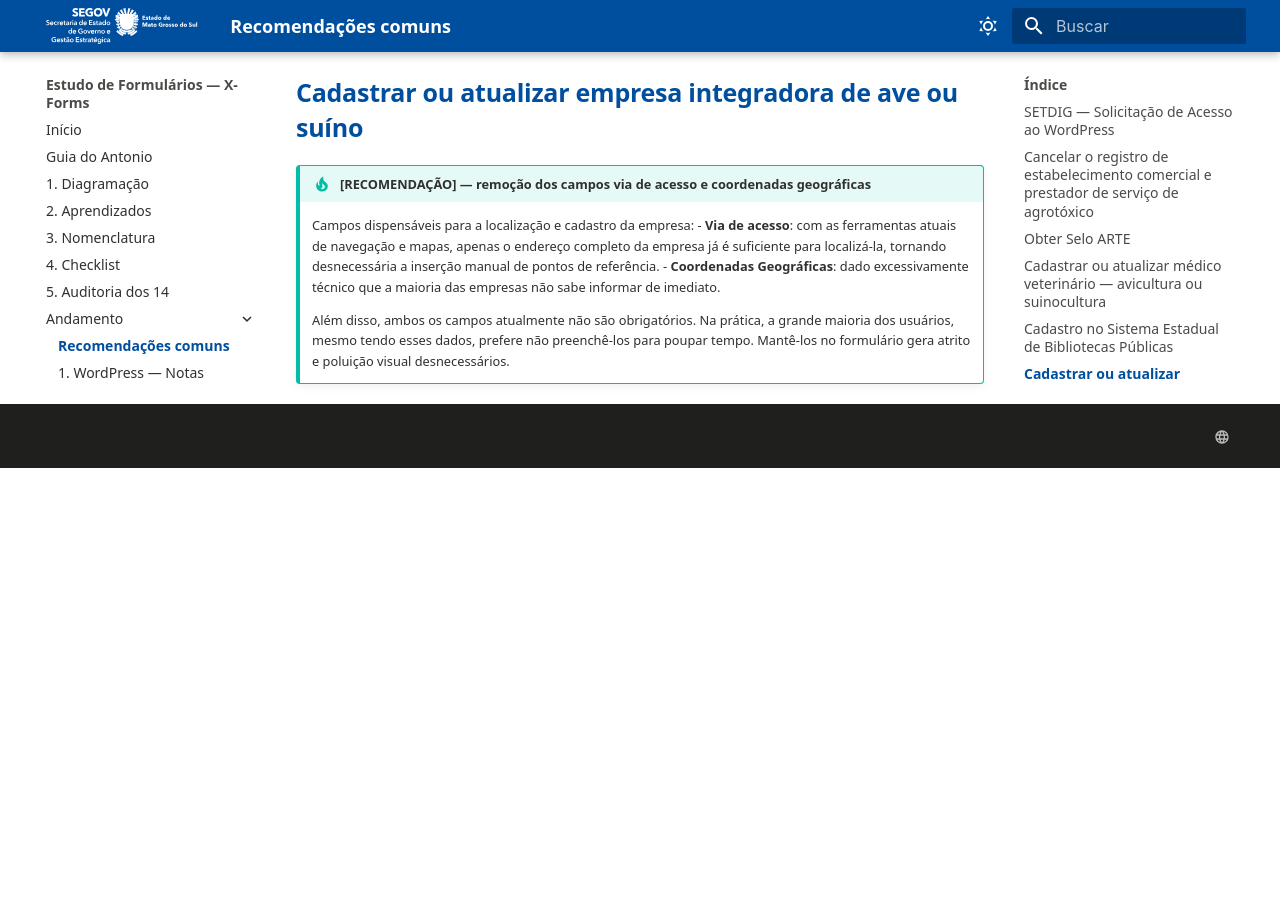
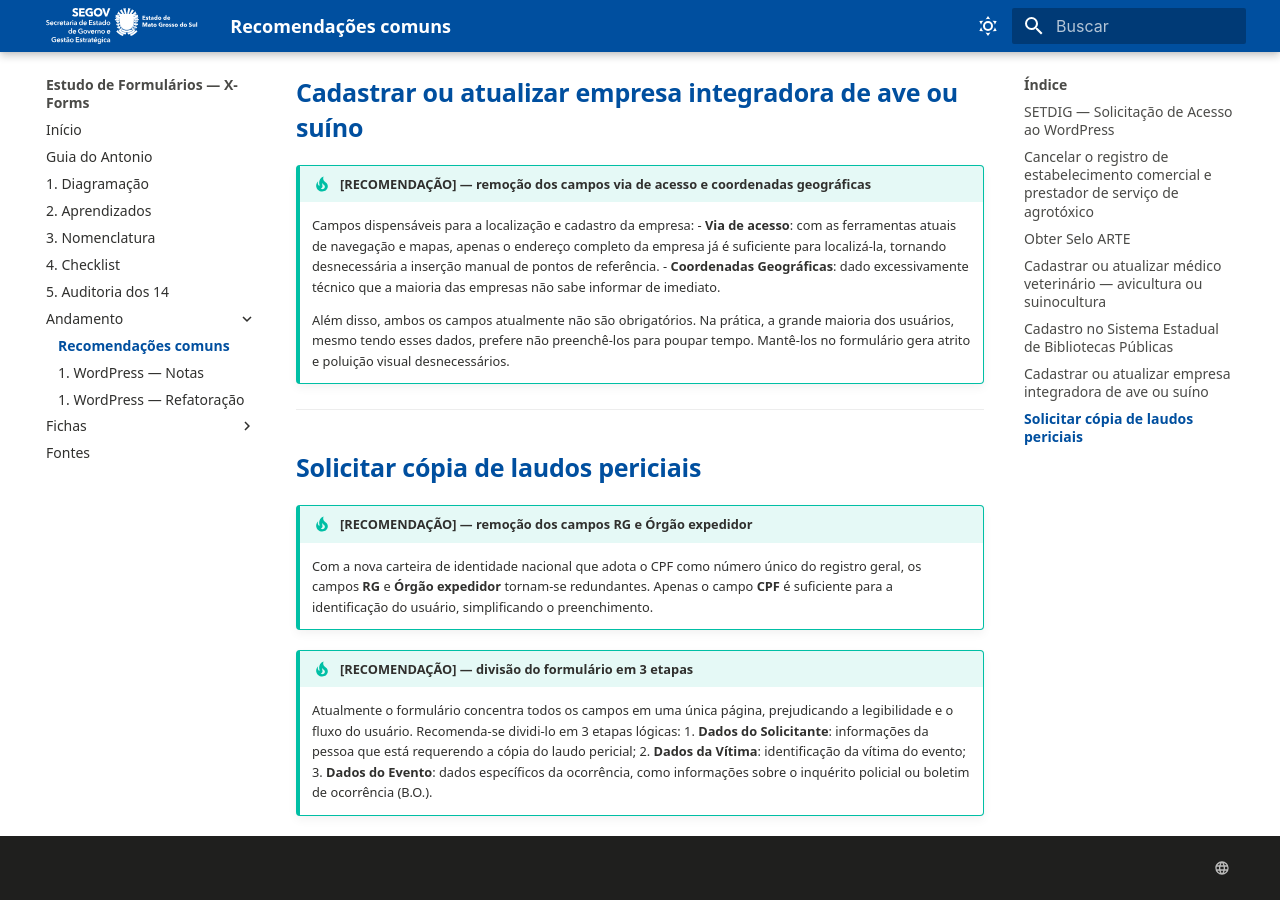
Before and after one commit to fabioramos-02/estudo-formularios, an MkDocs documentation site: the page built from docs/andamento/recomendacoes.md, in a window 1280 px wide and 900 px high, scrolled down 2680 px. Built offline with MkDocs 1.6.1 and Material for MkDocs 9.7.7, drawn with Linux system fonts in a browser that asks for light colours; before the commit the page ends 3148 px from its top, so only the background shows below that.

Commit message:
update sobre Solicitar cópia de laudos periciais

```diff
--- a/docs/andamento/recomendacoes.md
+++ b/docs/andamento/recomendacoes.md
@@ -107,3 +107,20 @@
     Além disso, ambos os campos atualmente não são obrigatórios. Na prática, a grande maioria dos
     usuários, mesmo tendo esses dados, prefere não preenchê-los para poupar tempo. Mantê-los no
     formulário gera atrito e poluição visual desnecessários.
+
+---
+
+## Solicitar cópia de laudos periciais
+
+!!! tip "[RECOMENDAÇÃO] — remoção dos campos RG e Órgão expedidor"
+    Com a nova carteira de identidade nacional que adota o CPF como número único do registro geral,
+    os campos **RG** e **Órgão expedidor** tornam-se redundantes. Apenas o campo **CPF** é
+    suficiente para a identificação do usuário, simplificando o preenchimento.
+
+!!! tip "[RECOMENDAÇÃO] — divisão do formulário em 3 etapas"
+    Atualmente o formulário concentra todos os campos em uma única página, prejudicando a
+    legibilidade e o fluxo do usuário. Recomenda-se dividi-lo em 3 etapas lógicas:
+    1. **Dados do Solicitante**: informações da pessoa que está requerendo a cópia do laudo pericial;
+    2. **Dados da Vítima**: identificação da vítima do evento;
+    3. **Dados do Evento**: dados específicos da ocorrência, como informações sobre o inquérito
+       policial ou boletim de ocorrência (B.O.).
```
